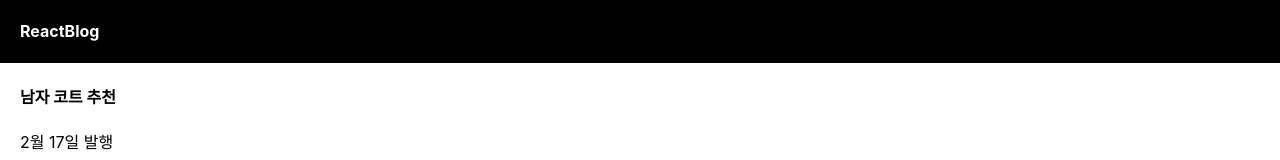
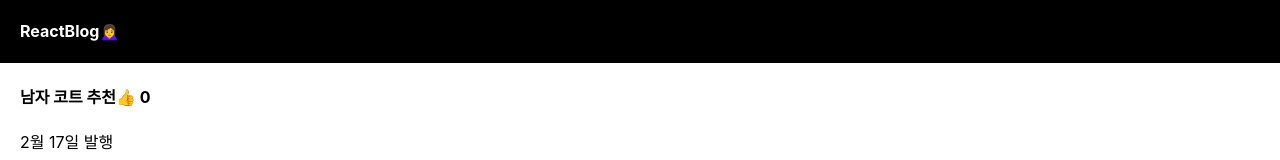
Before and after one commit to Eulga/blog, a React (Create React App) app: page / in a window 1280 px wide. Shown: the top 160 px of the page. Built offline with nearby package versions, Linux system fonts and the light colour scheme.

Commit message:
create button and onClick function, modify state

```diff
--- a/src/App.js
+++ b/src/App.js
@@ -1,18 +1,23 @@
+// eslint-disable -> remove warning message
+
 import logo from "./logo.svg";
 import "./App.css";
 import { useState } from "react";
 
 function App() {
   const post = "강남 우동 맛집";
-  const [글제목배열, b1] = useState([
-    "남자 코트 추천",
-    "강남 우동 맛집",
-    "파이썬독학",
-  ]);
+  let 글제목배열 = ["남자 코트 추천", "강남 우동 맛집", "파이썬독학"];
+  let [글제목, 글제목변경] = useState(글제목배열);
+
+  function 함수() {
+    글제목배열[0] = "여자 코트 추천";
+  }
+
+  let [따봉, 따봉변경] = useState(0);
 
   //Destucturing 문법
-  let num = [1, 2];
-  let [a, c] = [1, 2];
+  // let num = [1, 2];
+  // let [a, c] = [1, 2];
   // let a = num[0];
   // let b = num[1];
   // state는 내부 값 변경시 html 자동 재랜더링됨
@@ -21,19 +26,39 @@ function App() {
     <div className="App">
       <div className="black-nav">
         {/* <h4 style={{ color: "red", fontSize: "16px" }}>블로그임</h4> */}
-        <h4>ReactBlog</h4>
+        <h4>
+          ReactBlog
+          <span
+            onClick={() => {
+              함수();
+              글제목변경(글제목배열);
+            }}
+          >
+            🙍‍♀️
+          </span>
+        </h4>
       </div>
       {/* <h4>{post}</h4> */}
       <div className="list">
-        <h4>{글제목배열[0]}</h4>
+        <h4>
+          {글제목[0]}
+          <span
+            onClick={() => {
+              따봉변경(따봉 + 1);
+            }}
+          >
+            👍
+          </span>{" "}
+          {따봉}
+        </h4>
         <p>2월 17일 발행</p>
       </div>
       <div className="list">
-        <h4>{글제목배열[1]}</h4>
+        <h4>{글제목[1]}</h4>
         <p>2월 17일 발행</p>
       </div>
       <div className="list">
-        <h4>{글제목배열[2]}</h4>
+        <h4>{글제목[2]}</h4>
         <p>2월 17일 발행</p>
       </div>
     </div>
```
